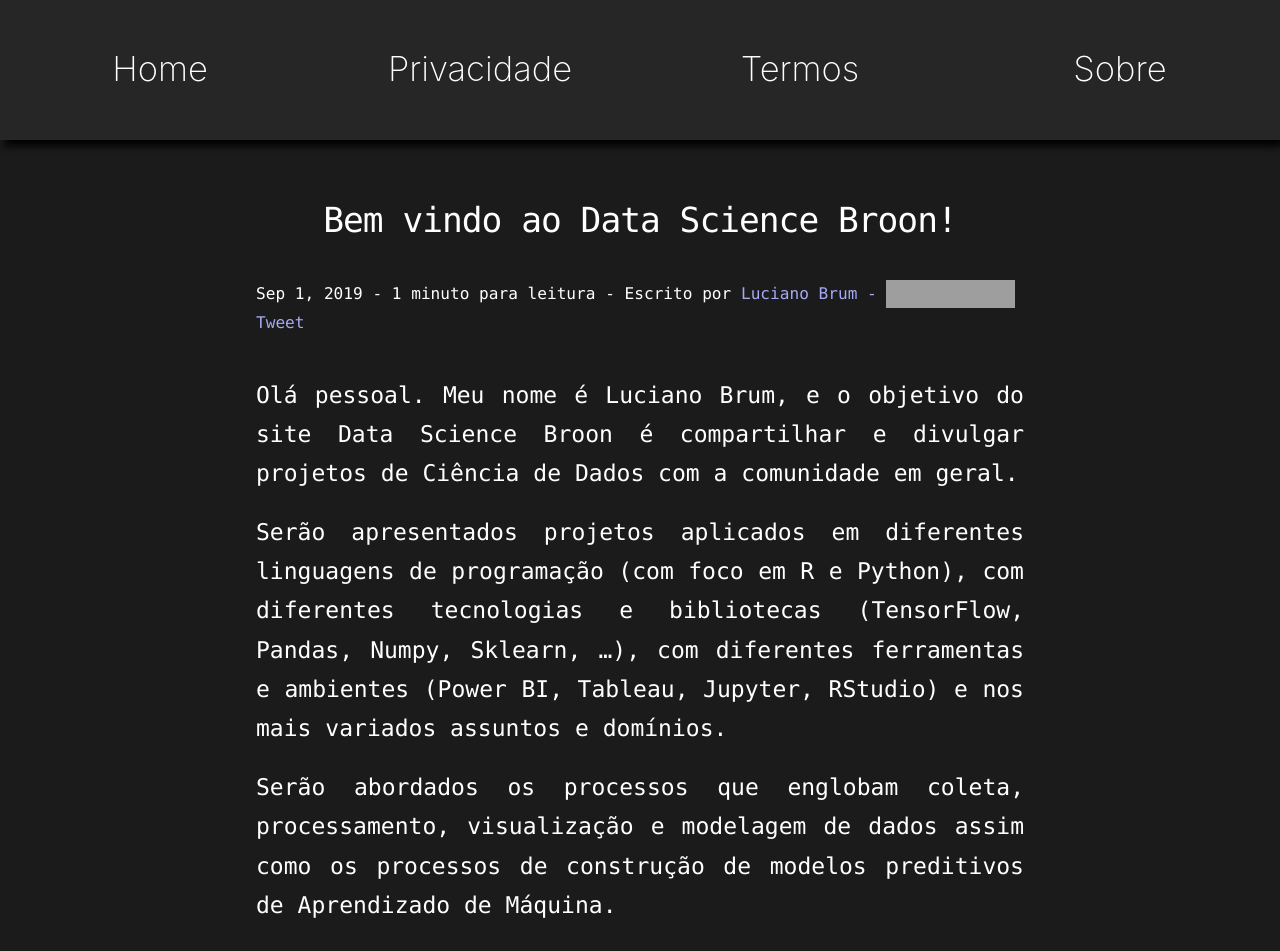
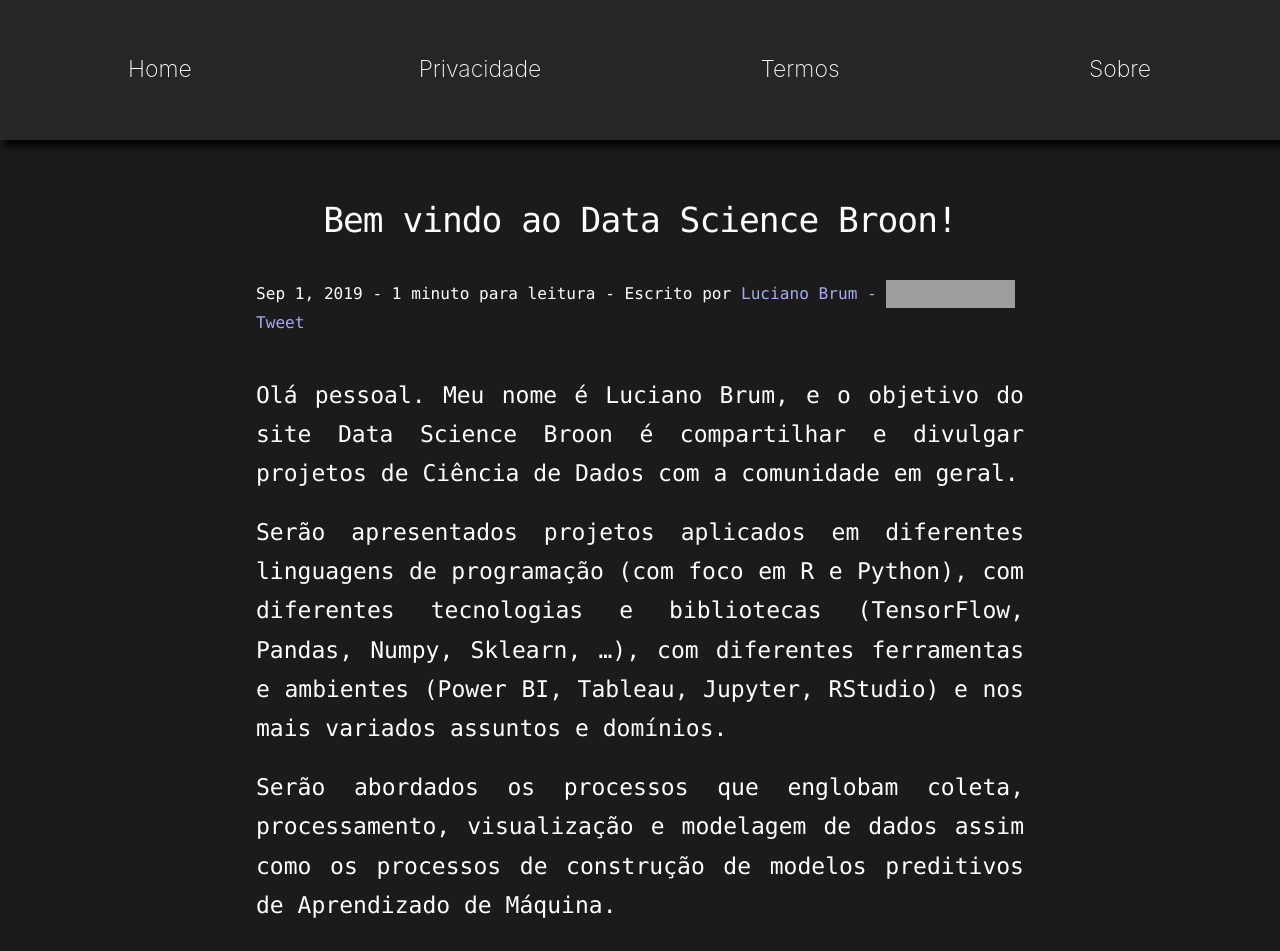
Before and after one commit to Lubrum/Lubrum.github.io, a Jekyll site: the page built from _posts/2019-09-02-bem-vindos.markdown, in a window 1280 px wide. Shown: the top 951 px of the page. Built offline with Jekyll 4.4.1, drawn with Linux system fonts in a browser that asks for light colours; some web fonts are replaced; comment, search, counter and statistics services are not loaded; grey boxes are pictures that could not be loaded.

Commit message:
face plugin theme changed, fonts reduced

```diff
--- a/_layouts/post.html
+++ b/_layouts/post.html
@@ -27,7 +27,7 @@
 
       <!-- share buttons -->
       <iframe src="https://www.facebook.com/plugins/share_button.php?href=https%3A%2F%2Flubrum.github.io%2F2019%2F09%2F01%2Fbem-vindos&layout=button_count&size=large&appId=2337139719936629&width=129&height=28" width="129" height="28" scrolling="no" frameborder="0" allowTransparency="true" allow="encrypted-media" class="facebook-hashtag-button"></iframe>      <!--------------------------------------------------->
-      <a class="twitter-share-button" href="{{ post.url | relative_url | escape }}" data-show-count="false" data-text="{{ post.title }}" data-hashtags="R,DataScience">Tweet</a>
+      <a class="twitter-share-button" href="{{ post.url | relative_url | escape }}" data-show-count="false" data-text="{{ post.title }}" data-size="large" data-hashtags="R,DataScience">Tweet</a>
       <script async src="https://platform.twitter.com/widgets.js" charset="utf-8"></script>
       <script type="IN/Share" data-url="{{ post.url | relative_url | escape }}"> {{ post.title }} </script>
 
@@ -46,7 +46,9 @@
     {%- endif -%}
   </p>
 
-  <div class="fb-comments" data-href="https://lubrum.github.io/2019/09/03/analise1" data-width="100%" data-numposts="5"></div>
+  <div id="fb-container">
+    <div class="fb-comments" data-href="https://lubrum.github.io/2019/09/03/analise1" data-width="100%" data-colorscheme="dark" data-numposts="5"></div>
+  </div>
 
   <a class="u-url" href="{{ page.url | relative_url }}" hidden></a>
 </article>
--- a/_sass/minima/_layout.scss
+++ b/_sass/minima/_layout.scss
@@ -564,6 +564,7 @@
 
 }
 
+
 // tables //
 
 table.paleBlueRows {
@@ -627,7 +628,7 @@
 @media only screen and (min-width: 768px) {
 
   .page-link {
-    @include relative-font-size(1.4);
+    @include relative-font-size(1);
   }
 
   .post-link {
@@ -646,7 +647,7 @@
   }
 
   .page-link {
-    @include relative-font-size(1.5);
+    @include relative-font-size(1);
   }
 
   .post-link {
@@ -853,7 +854,7 @@
     grid-row: 4 / 5;
     text-justify: distribute;
     word-spacing: -2px;
-    @include relative-font-size(0.8);
+    @include relative-font-size(0.65);
     margin-right: $spacing-unit / 2;
     margin-left: $spacing-unit / 2;
     line-height: normal;
@@ -874,21 +875,21 @@
     -moz-transition: all 0.5s ease-in-out;
     -o-transition: all 0.5s ease-in-out;
     transition: all 0.5s ease-in-out;
-    box-shadow: -1px -1px 0px 1px #7c7c7c inset;
+    //box-shadow: -1px -1px 0px 1px #7c7c7c inset;
     display: block;
     overflow-x: auto;
   }
 
   .post-home-title {
-    @include relative-font-size(2.5);
+    @include relative-font-size(1.8);
   }
 
   .post-home-subtitle {
-    @include relative-font-size(1.8);
+    @include relative-font-size(1.2);
   }
 
   .post-link {
-    @include relative-font-size(1.7);
+    @include relative-font-size(1.6);
   }
 
   table.paleBlueRows tbody td {
@@ -913,7 +914,7 @@
     grid-column: 1 / 2;
     padding-right: $spacing-unit / 3;
     padding-left: $spacing-unit / 3;
-    @include relative-font-size(0.7);
+    @include relative-font-size(0.6);
     -webkit-transition: all 1.5s;
     -moz-transition: all 1.5s;
     transition: all 1.5s;
```
